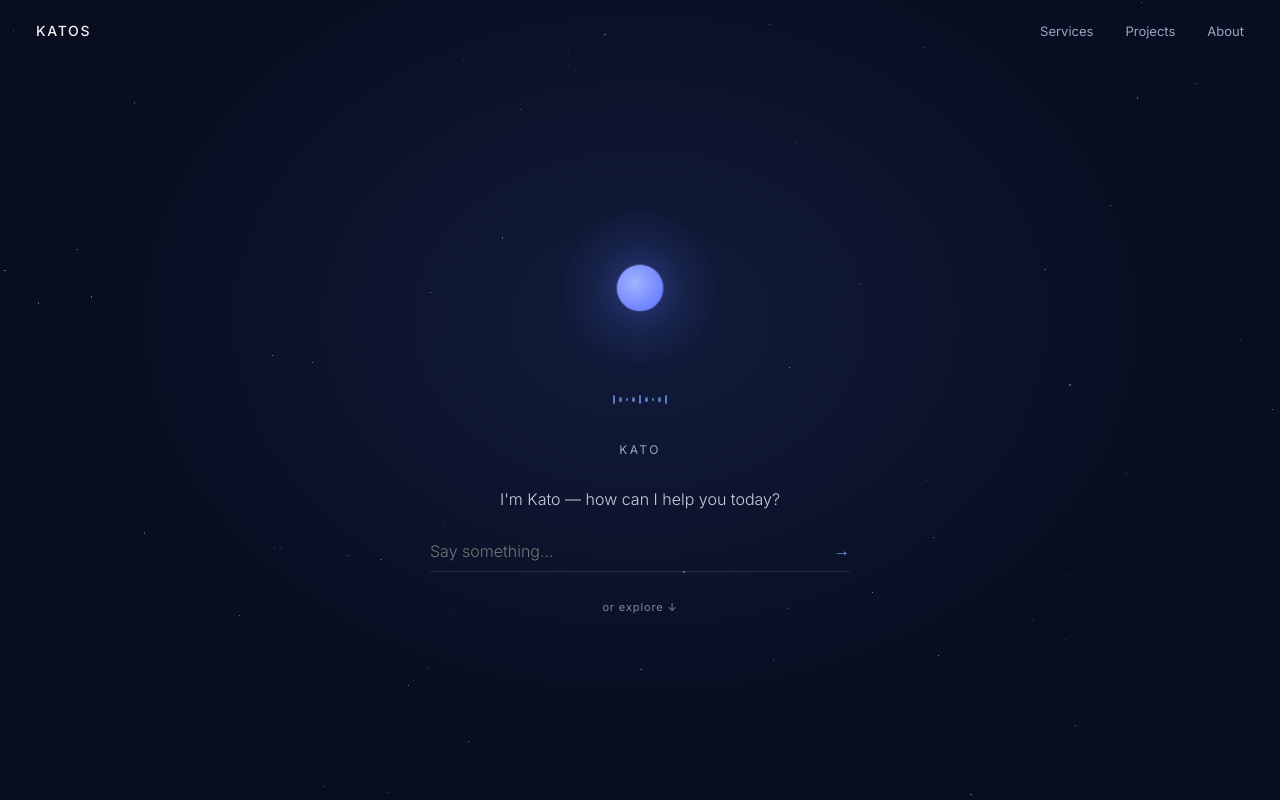
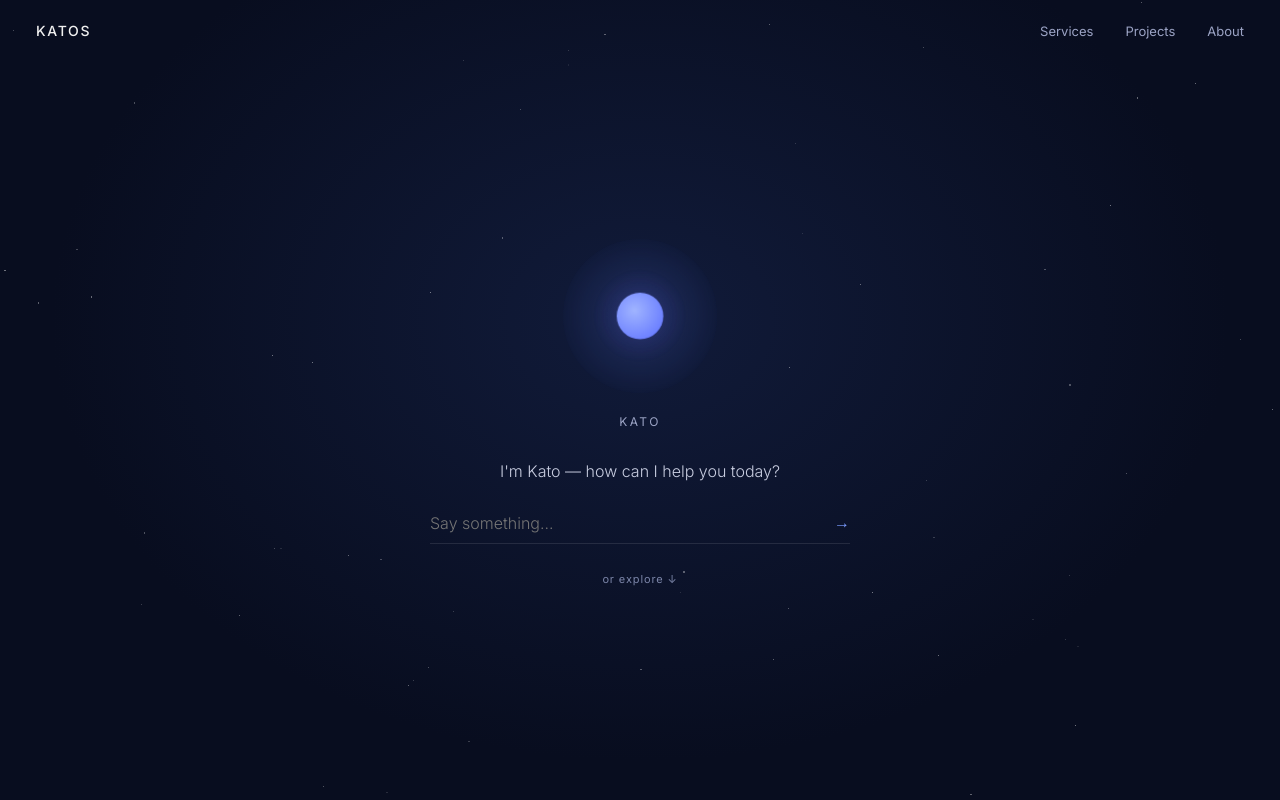
Before and after one commit to ahrne89/katos-web, a Next.js app: page / in a window 1280 px wide. Shown: the top 800 px of the page. Built offline with nearby package versions, Linux system fonts and the light colour scheme.

Commit message:
remove wave animation

```diff
--- a/app/page.tsx
+++ b/app/page.tsx
@@ -131,12 +131,6 @@ export default function Home() {
             <div className="orb-core" />
           </div>
 
-          <div style={{ display: 'flex', alignItems: 'center', gap: '4px', height: '28px' }}>
-            {[0, 0.11, 0.22, 0.33, 0.44, 0.33, 0.22, 0.11, 0].map((delay, i) => (
-              <div key={i} className="wave-bar" style={{ animationDelay: `${delay}s` }} />
-            ))}
-          </div>
-
           <span style={{ fontSize: '12px', letterSpacing: '0.2em', color: '#9ba3c4', textTransform: 'uppercase', fontWeight: 400 }}>Kato</span>
 
           <p style={{ fontSize: '16px', lineHeight: 1.8, textAlign: 'center', maxWidth: '340px', color: '#c8cde0', fontWeight: 300 }}>
```
